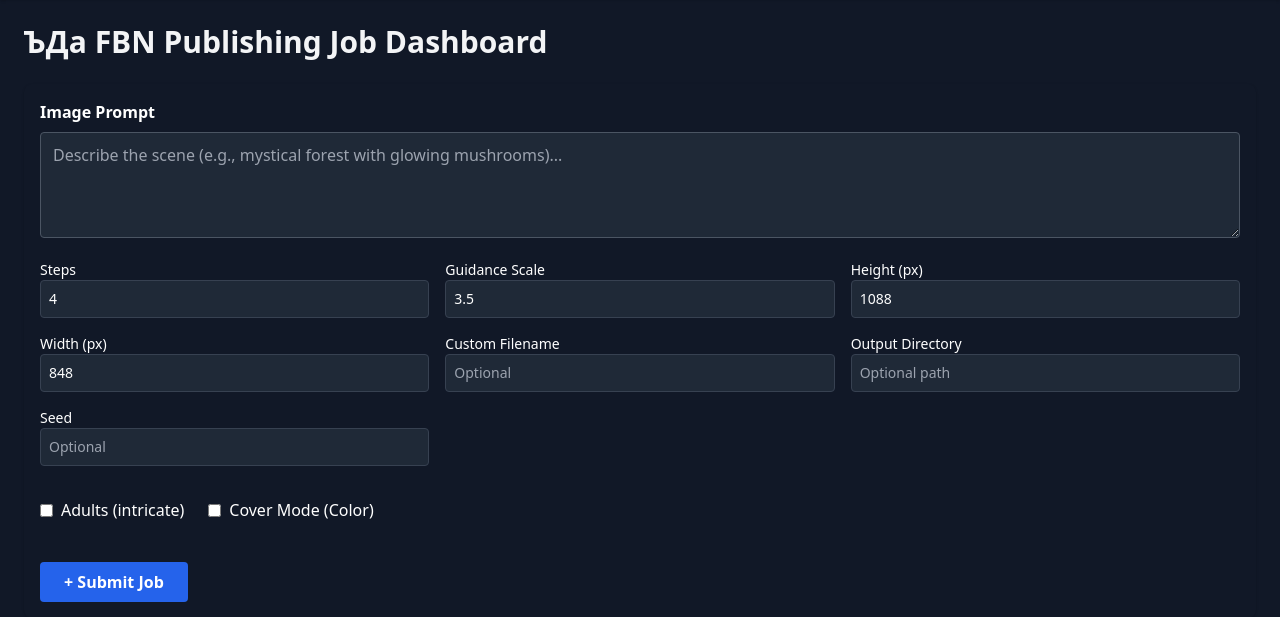
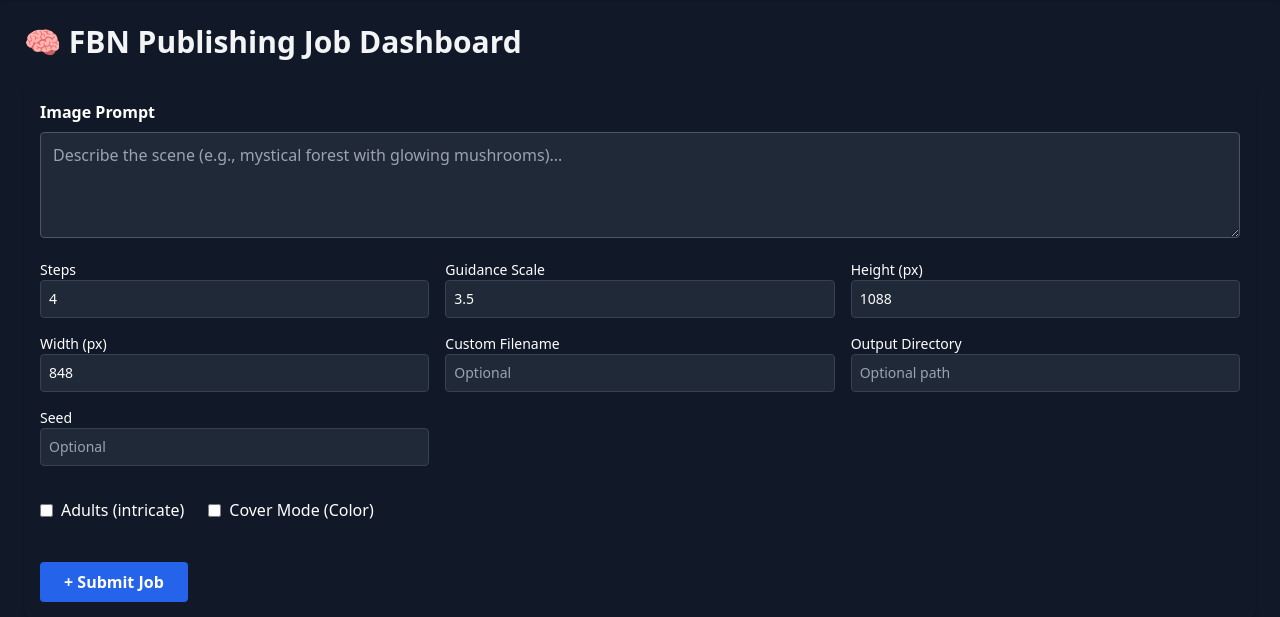
Before and after one commit to Hisha/FBN_Publishing, a FastAPI app: page /jobs in a window 1280 px wide. Shown: the part 112-729 px from the top of the page. Run offline with FastAPI, Linux system fonts and the light colour scheme; data that the repository does not hold is empty; some libraries are stand-ins or nearby versions.

Commit message:
Update jobs.html

```diff
--- a/templates/jobs.html
+++ b/templates/jobs.html
@@ -1,7 +1,7 @@
 {% extends "base.html" %}
 
 {% block content %}
-<h1 class="text-3xl font-bold mb-6">­ЪДа FBN Publishing Job Dashboard</h1>
+<h1 class="text-3xl font-bold mb-6">🧠 FBN Publishing Job Dashboard</h1>
 
 <!-- Prompt Submission Form -->
 <form
```
